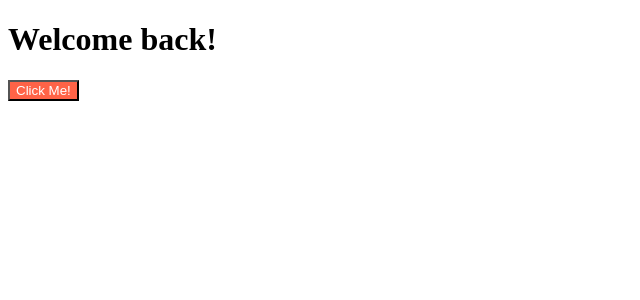
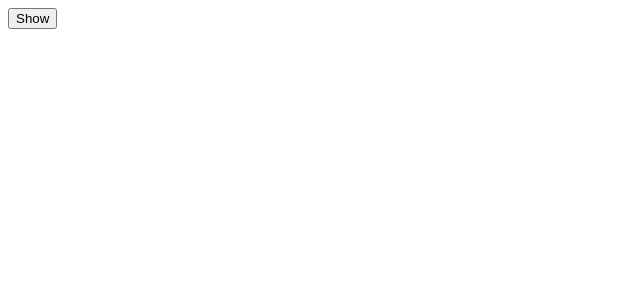
Before and after one commit to lilianlee0213/react-for-beginners, a React (Create React App) app: page / in a window 1280 px wide. Shown: the top 300 px of the page, without its empty margins (0-640 px from the left). Built offline with nearby package versions, Linux system fonts and the light colour scheme.

Commit message:
cleanup function

```diff
--- a/src/App.js
+++ b/src/App.js
@@ -1,9 +1,27 @@
-import Button from './Button';
+import {useEffect, useState} from 'react';
+// import Button from './Button';
+
+function Hello() {
+	function byeFn() {
+		console.log('bye :(');
+	}
+	function hiFn() {
+		console.log('hi :)');
+		return byeFn;
+	}
+
+	useEffect(hiFn, []);
+	return <h1>Hello</h1>;
+}
 function App() {
+	const [showing, setShowing] = useState(false);
+	const onClick = () => {
+		setShowing((prev) => !prev);
+	};
 	return (
 		<div>
-			<h1>Welcome back!</h1>
-			<Button text={'Click Me!'} />
+			{showing ? <Hello /> : null}
+			<button onClick={onClick}>{showing ? 'Hide' : 'Show'}</button>
 		</div>
 	);
 }
--- a/src/index.js
+++ b/src/index.js
@@ -3,8 +3,4 @@
 import App from './App';
 
 const root = ReactDOM.createRoot(document.getElementById('root'));
-root.render(
-	<React.StrictMode>
-		<App />
-	</React.StrictMode>
-);
+root.render(<App />);
```
